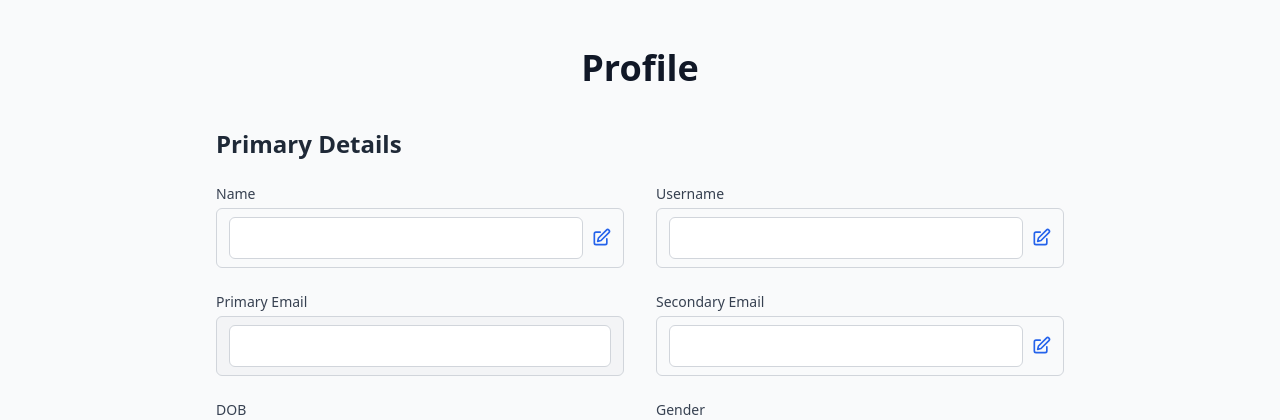
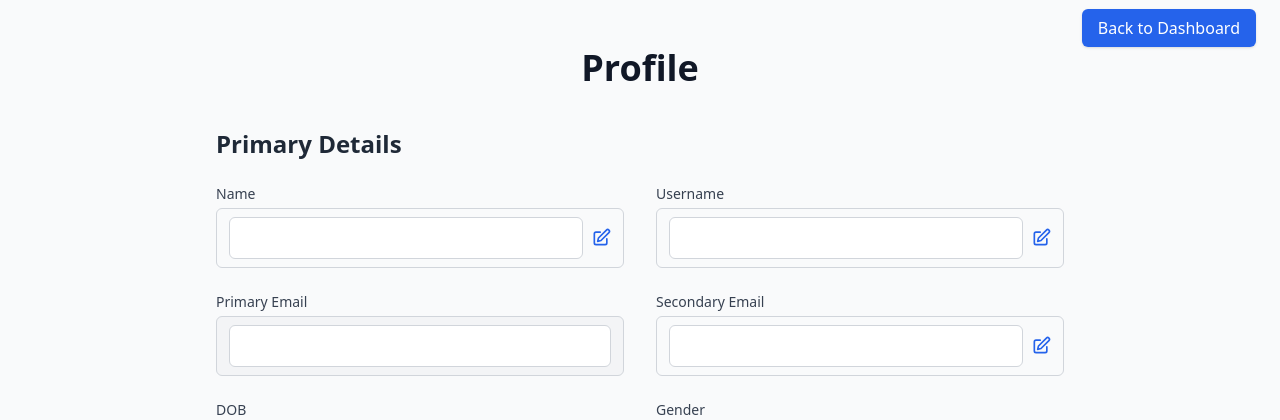
Before and after one commit to 23f2004399/zobcy-web, a Flask app: a page that uses templates/seekerprofile.html in a window 1280 px wide. Shown: the top 420 px of the page. Run offline with Flask 3, Linux system fonts and the light colour scheme; some libraries are stand-ins or nearby versions.

```diff
--- a/templates/providerprofile.html
+++ b/templates/providerprofile.html
@@ -7,6 +7,12 @@
   <script src="https://cdn.tailwindcss.com"></script>
 </head>
 <body class="bg-gray-50 min-h-screen flex flex-col items-center">
+  <div class="absolute top-4 right-6">
+    <a href="/providerdash"
+       class="px-4 py-2 bg-blue-600 text-white rounded-md shadow hover:bg-blue-700 transition">
+      Back to Dashboard
+    </a>
+  </div>
   <header class="mt-12 text-center">
     <h1 class="text-4xl font-bold text-gray-900 text-center">Profile</h1>
   </header>
--- a/templates/seekerprofile.html
+++ b/templates/seekerprofile.html
@@ -7,6 +7,12 @@
   <script src="https://cdn.tailwindcss.com"></script>
 </head>
 <body class="bg-gray-50 min-h-screen flex flex-col items-center">
+    <div class="absolute top-4 right-6">
+        <a href="/seekerdash"
+            class="px-4 py-2 bg-blue-600 text-white rounded-md shadow hover:bg-blue-700 transition">
+            Back to Dashboard
+        </a>
+    </div>
   <header class="mt-12 text-center">
     <h1 class="text-4xl font-bold text-gray-900 text-center">Profile</h1>
   </header>
```
